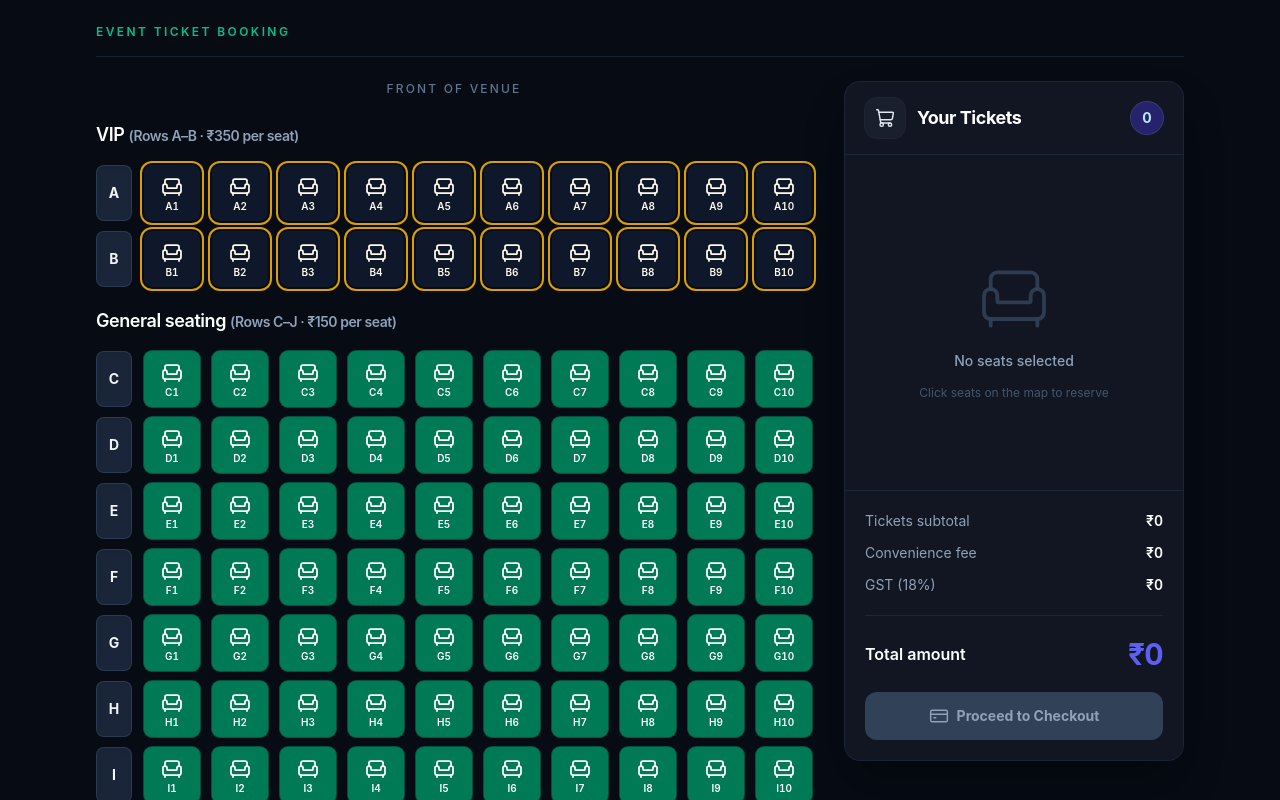
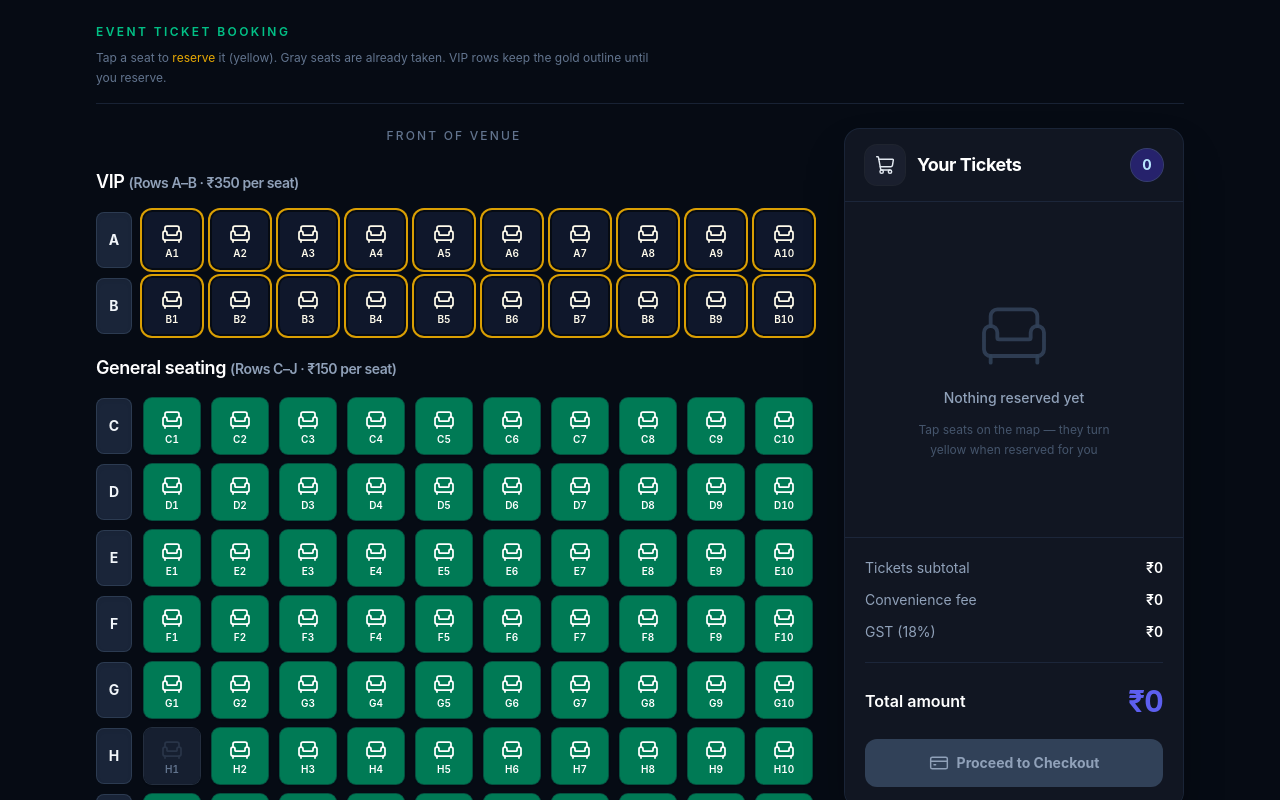
Before and after one commit to Patelg5606/event_ticket_bookings, a React (Vite) app: page / in a window 1280 px wide. Shown: the top 800 px of the page. Built offline with nearby package versions, Linux system fonts and the light colour scheme.

Commit message:
add the 5sec seat concurrency simulation

```diff
--- a/src/features/booking/BookingPanel.tsx
+++ b/src/features/booking/BookingPanel.tsx
@@ -41,7 +41,10 @@ export function BookingPanel({
   const hasSeats = count > 0
 
   return (
-    <aside className="flex h-full min-h-[70vh] w-full flex-col overflow-hidden rounded-2xl border border-slate-800/80 bg-[#111622] shadow-[0_24px_48px_-12px_rgba(0,0,0,0.45)] lg:min-h-0">
+    <aside
+      className="flex h-full min-h-[70vh] w-full flex-col overflow-hidden rounded-2xl border border-slate-800/80 bg-[#111622] shadow-[0_24px_48px_-12px_rgba(0,0,0,0.45)] lg:min-h-0"
+      aria-label="Reserved seats and checkout"
+    >
       <div className="flex shrink-0 items-center justify-between gap-3 border-b border-slate-800/90 px-4 py-4 sm:px-5">
         <div className="flex min-w-0 items-center gap-3">
           <span className="flex h-10 w-10 shrink-0 items-center justify-center rounded-xl bg-[#1a1f2e] text-slate-200 ring-1 ring-white/[0.06]">
@@ -74,6 +77,9 @@ export function BookingPanel({
                   <p className="mt-0.5 text-xs font-medium text-slate-500">
                     {row.tier}
                   </p>
+                  <p className="mt-1 text-[10px] font-semibold uppercase tracking-wider text-amber-500/90">
+                    Reserved
+                  </p>
                 </div>
                 <span className="shrink-0 text-base font-bold tabular-nums text-white sm:text-lg">
                   ₹{row.price}
@@ -88,9 +94,9 @@ export function BookingPanel({
               strokeWidth={1.15}
               aria-hidden
             />
-            <p className="text-sm font-medium text-slate-400">No seats selected</p>
+            <p className="text-sm font-medium text-slate-400">Nothing reserved yet</p>
             <p className="max-w-[220px] text-xs leading-relaxed text-slate-600">
-              Click seats on the map to reserve
+              Tap seats on the map — they turn yellow when reserved for you
             </p>
           </div>
         )}
--- a/src/features/booking/SeatGrid.tsx
+++ b/src/features/booking/SeatGrid.tsx
@@ -45,33 +45,33 @@ function buildRowGroups(seatList: Seat[]) {
 
 type SeatTileProps = {
   seat: Seat
-  selected: boolean
+  reserved: boolean
   onPick: (seat: Seat) => void
 }
 
-function SeatTile({ seat, selected, onPick }: SeatTileProps) {
+function SeatTile({ seat, reserved, onPick }: SeatTileProps) {
   const taken = seat.status === 'unavailable'
   const vip = seat.tier === 'VIP'
 
   let shell =
-    'flex min-h-[3.25rem] w-full flex-col items-center justify-center gap-0.5 overflow-visible rounded-md border-0 px-0.5 py-1.5 font-inherit shadow-sm outline-none sm:min-h-[3.5rem] sm:rounded-lg sm:py-2 md:min-h-14 focus-visible:ring-2 focus-visible:ring-sky-400 focus-visible:ring-offset-2 focus-visible:ring-offset-[#060b14]'
+    'flex min-h-[3.25rem] w-full flex-col items-center justify-center gap-0.5 overflow-visible rounded-md border-0 px-0.5 py-1.5 font-inherit shadow-sm outline-none sm:min-h-[3.5rem] sm:rounded-lg sm:py-2 md:min-h-14 focus-visible:ring-2 focus-visible:ring-offset-2 focus-visible:ring-offset-[#060b14]'
 
   let iconClass =
     'block h-[1.125rem] w-[1.125rem] shrink-0 sm:h-5 sm:w-5 md:h-6 md:w-6'
 
   if (taken) {
     shell +=
-      ' cursor-not-allowed bg-red-950/80 text-red-200 ring-1 ring-red-500/40'
-    iconClass += ' opacity-55'
-  } else if (selected) {
+      ' pointer-events-none cursor-not-allowed bg-slate-800/70 text-slate-500 ring-1 ring-slate-600/50'
+    iconClass += ' text-slate-600 opacity-40'
+  } else if (reserved) {
     shell +=
-      ' cursor-pointer bg-sky-600 text-white ring-2 ring-sky-300 ring-offset-1 ring-offset-[#060b14] active:scale-[0.98] sm:ring-offset-2'
+      ' cursor-pointer bg-amber-500 text-amber-950 ring-2 ring-amber-200 ring-offset-1 ring-offset-[#060b14] active:scale-[0.98] focus-visible:ring-amber-400 sm:ring-offset-2'
   } else if (vip) {
     shell +=
-      ' cursor-pointer bg-slate-900 text-amber-50 ring-2 ring-amber-400/85 ring-offset-1 ring-offset-[#060b14] active:scale-[0.98] sm:ring-offset-2'
+      ' cursor-pointer bg-slate-900 text-amber-50 ring-2 ring-amber-400/85 ring-offset-1 ring-offset-[#060b14] active:scale-[0.98] focus-visible:ring-amber-500 sm:ring-offset-2'
   } else {
     shell +=
-      ' cursor-pointer bg-emerald-700 text-white ring-1 ring-emerald-400/35 active:scale-[0.98]'
+      ' cursor-pointer bg-emerald-700 text-white ring-1 ring-emerald-400/35 active:scale-[0.98] focus-visible:ring-emerald-400'
   }
 
   const label = `${seat.id} · ${seat.tier} · ₹${seat.price}`
@@ -89,7 +89,11 @@ function SeatTile({ seat, selected, onPick }: SeatTileProps) {
 
   if (taken) {
     return (
-      <div className={shell} title={label} aria-disabled="true">
+      <div
+        className={shell}
+        title={`${seat.id} — booked`}
+        aria-label={`${seat.id}, booked, not selectable`}
+      >
         {inner}
       </div>
     )
@@ -99,8 +103,8 @@ function SeatTile({ seat, selected, onPick }: SeatTileProps) {
     <button
       type="button"
       className={shell}
-      title={label}
-      aria-pressed={selected}
+      title={reserved ? `${seat.id} — reserved for you` : label}
+      aria-pressed={reserved}
       onClick={() => onPick(seat)}
     >
       {inner}
@@ -127,7 +131,7 @@ function SeatRow({ row, seats, pickedIds, onSeatClick }: SeatRowProps) {
           <SeatTile
             key={seat.id}
             seat={seat}
-            selected={pickedIds.includes(seat.id)}
+            reserved={pickedIds.includes(seat.id)}
             onPick={onSeatClick}
           />
         ))}
--- a/src/features/booking/types.ts
+++ b/src/features/booking/types.ts
@@ -2,6 +2,7 @@ export type SeatTier = 'VIP' | 'General'
 
 export type SeatStatus = 'available' | 'unavailable'
 
+/** One row from the API. Seats you reserve in the UI use pickedIds in HomePage, not this field. */
 export type Seat = {
   id: string
   row: string
--- a/src/pages/HomePage.tsx
+++ b/src/pages/HomePage.tsx
@@ -1,5 +1,5 @@
 import { useQuery } from '@tanstack/react-query'
-import { useState } from 'react'
+import { useEffect, useState } from 'react'
 import { BookingPanel } from '@/features/booking/BookingPanel'
 import { SeatGrid } from '@/features/booking/SeatGrid'
 import { fetchSeatList } from '@/features/booking/mockApi'
@@ -7,11 +7,14 @@ import type { Seat } from '@/features/booking/types'
 
 export function HomePage() {
   const [pickedIds, setPickedIds] = useState<string[]>([])
+  const [takenByOthers, setTakenByOthers] = useState<string[]>([])
 
   const seatQuery = useQuery({
     queryKey: ['seats'],
     queryFn: fetchSeatList,
   })
+
+  const seatList = seatQuery.data
 
   function handleSeatClick(seat: Seat) {
     if (seat.status === 'unavailable') {
@@ -33,6 +36,68 @@ export function HomePage() {
     window.alert('Demo checkout — timer and payment can come in later steps.')
   }
 
+  useEffect(() => {
+    if (!seatList || seatList.length === 0) {
+      return
+    }
+
+    const timer = window.setInterval(() => {
+      setTakenByOthers((prev) => {
+        const already = new Set(prev)
+
+        const open = seatList.filter((seat) => {
+          if (seat.status !== 'available') {
+            return false
+          }
+          if (pickedIds.includes(seat.id)) {
+            return false
+          }
+          if (already.has(seat.id)) {
+            return false
+          }
+          return true
+        })
+
+        if (open.length === 0) {
+          return prev
+        }
+
+        let pickCount = 1
+        if (open.length >= 2 && Math.random() < 0.5) {
+          pickCount = 2
+        }
+
+        const shuffled = [...open]
+        for (let i = shuffled.length - 1; i > 0; i--) {
+          const j = Math.floor(Math.random() * (i + 1))
+          const a = shuffled[i]
+          const b = shuffled[j]
+          if (a && b) {
+            shuffled[i] = b
+            shuffled[j] = a
+          }
+        }
+
+        const next = [...prev]
+        for (let k = 0; k < pickCount && k < shuffled.length; k++) {
+          const pickedSeat = shuffled[k]
+          if (!pickedSeat) {
+            continue
+          }
+          const id = pickedSeat.id
+          if (!already.has(id)) {
+            already.add(id)
+            next.push(id)
+          }
+        }
+
+        return next
+      })
+    }, 5000)
+
+    return () => window.clearInterval(timer)
+  }, [seatList, pickedIds])
+
   if (seatQuery.isPending) {
     return (
       <div className="min-h-dvh bg-slate-950 px-3 py-12 text-slate-100 sm:px-6 sm:py-16">
@@ -49,7 +114,16 @@ export function HomePage() {
     )
   }
 
-  const seats = seatQuery.data ?? []
+  const seats = seatList ?? []
+
+  const displaySeats = seats.map((seat) => {
+    const grabbed = takenByOthers.includes(seat.id)
+    const mine = pickedIds.includes(seat.id)
+    if (grabbed && !mine) {
+      return { ...seat, status: 'unavailable' as const }
+    }
+    return seat
+  })
 
   return (
     <div className="min-h-dvh bg-[#060b14] pb-[max(1.5rem,env(safe-area-inset-bottom))] text-slate-100">
@@ -58,12 +132,16 @@ export function HomePage() {
           <p className="text-[10px] font-semibold uppercase tracking-[0.16em] text-emerald-400/90 sm:text-xs sm:tracking-[0.2em]">
             Event ticket booking
           </p>
+          <p className="mt-2 max-w-xl text-xs leading-relaxed text-slate-500">
+            Tap a seat to <span className="text-amber-400/90">reserve</span> it (yellow).
+            Gray seats are already taken. VIP rows keep the gold outline until you reserve.
+          </p>
         </header>
 
         <div className="grid min-h-0 flex-1 grid-cols-1 gap-8 py-6 lg:grid-cols-[1fr_minmax(280px,340px)] lg:items-stretch lg:gap-8 lg:py-6">
           <div className="flex min-h-0 min-w-0 flex-col gap-8">
             <SeatGrid
-              seats={seats}
+              seats={displaySeats}
               pickedIds={pickedIds}
               onSeatClick={handleSeatClick}
             />
```
